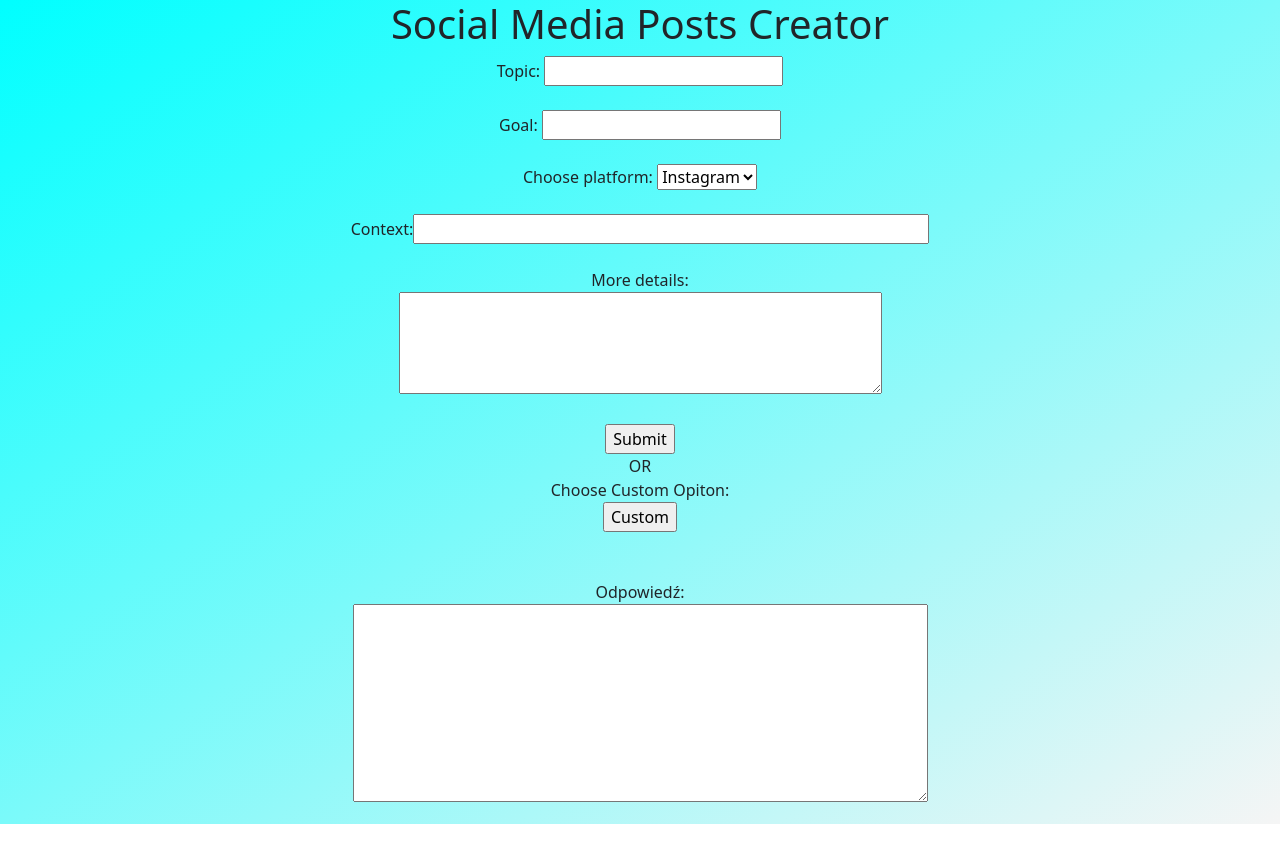
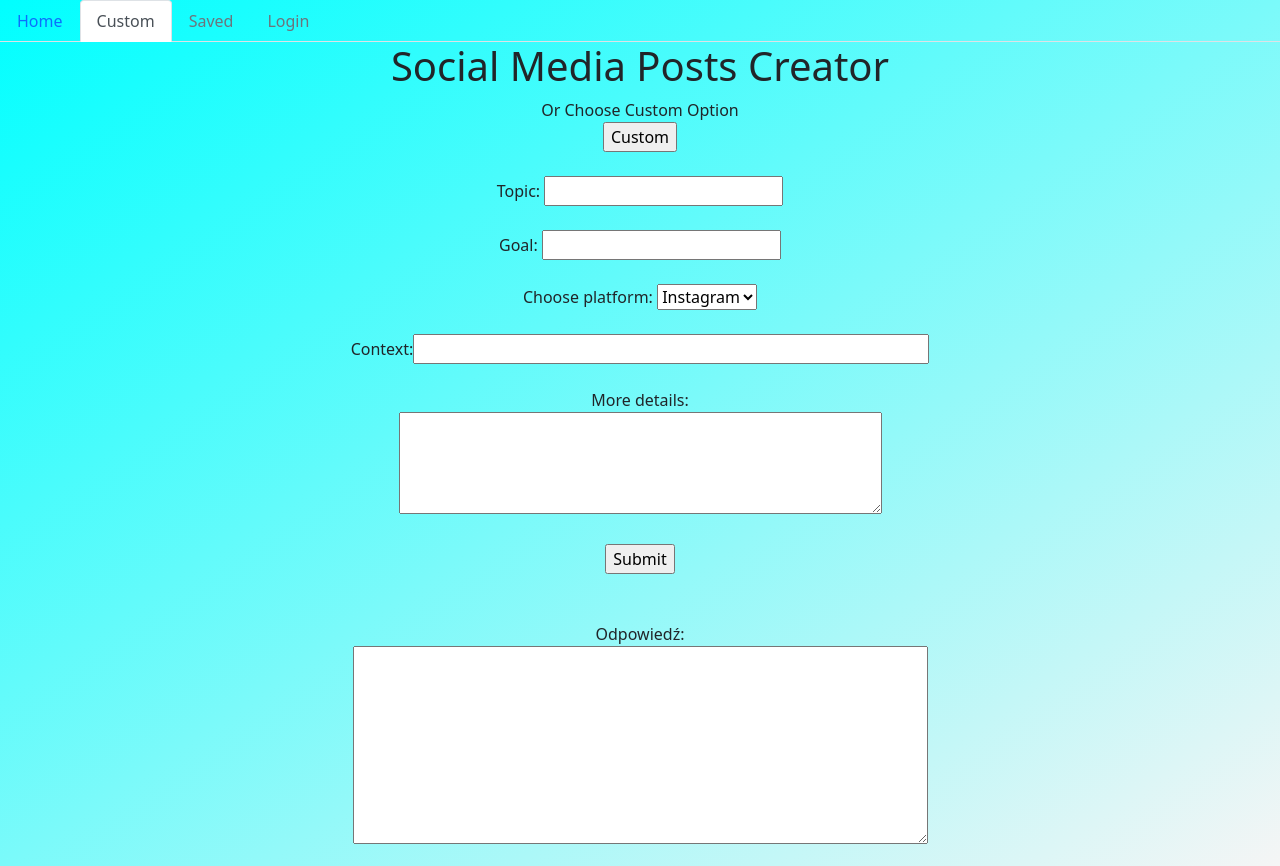
Before and after one commit to kubafoe/Social_Media_Posts_Creator, a Flask app: page / in a window 1280 px wide. Before the commit the page ends 824 px from the top, so only its background shows below. Run offline with Flask 3, Linux system fonts and the light colour scheme; parts of the project's set-up code (start-up, migrations or seed data) failed here and were passed over.

Commit message:
Navbar
Only first desing

```diff
--- /dev/null
+++ b/database.py
@@ -0,0 +1 @@
+import sqlite3
--- a/routes.py
+++ b/routes.py
@@ -1,5 +1,4 @@
 import os
-
 from flask import Flask, app, request, render_template
 from pdf import download_pdf,download_pdf_custom
 from lokal_ollama import send_bot, send_data_custom
@@ -29,7 +28,7 @@ def download_pdf_route():
 def send_bot_route():
     return send_bot()
 
-@app.route('/custom', methods=["POST"])
+@app.route('/custom', methods=["POST", "GET"])
 def custom():
     return render_template("custom.html")
 
--- a/templates/index.html
+++ b/templates/index.html
@@ -1,21 +1,83 @@
-<!-- 1.Formularz HTML z Tematem posta, Kontekstem, Określeniem stylu , grupa docelowa, cel posta, co ma zawierac (cos od siebie),  wybor platformy social media, ewentualnym dodaniem zdjęcia.
-2.Backend: Flash/Python przyjmuje formularz łączy się z lokalnym ollamma-Gemma3, resultat zostaje wysłany do frontendu.
-3.Strona zostaje przeładowana pod formularzem zostaje dodany contener z wynikiem, przycisk akceptacji oraz polem tekstowym by uwydatnic tekst.
-4.Po akceptacji post zostaje eksportowany do json/csv i przesłany do (API/Make.com) linkedin/google sheets.
- -->
+<!--
+Stówrz nawigacyjne menu z możliwością wybierania elemntu oraz , na dole możliwość zalogowania się
+Logowanie = baza danych login sqlite
+Po zalogowaniu się użytkownik bedzie mógł pobrać pdf z postami oraz wogole zapisywać dane do PDF
+Dodaj ID do dokumentów PDF jak i odpowiedzi wygenerowanych przez Chat id - niech będzie unikalne do użytkownika
+Opcjonalne Po akceptacji post zostaje eksportowany do json/csv i przesłany do (API/Make.com) linkedin/google sheets.
+-->
 
 <!DOCTYPE html>
 <html lang="en">
 <head>
+    <!-- (Optional) - Place this js code after initializing bootstrap.min.js or bootstrap.bundle.min.js -->
+    <script>
+        var triggerEl = document.querySelector("#navId a");
+        bootstrap.Tab.getInstance(triggerEl).show(); // Select tab by name
+    </script>
+
     <meta charset="UTF-8">
     <meta name="viewport" content="width=device-width, initial-scale=1.0">
     <link rel="stylesheet" href="{{ url_for('static', filename='style.css') }}">
     <link href="https://cdn.jsdelivr.net/npm/bootstrap@5.0.2/dist/css/bootstrap.min.css" rel="stylesheet" integrity="sha384-EVSTQN3/azprG1Anm3QDgpJLIm9Nao0Yz1ztcQTwFspd3yD65VohhpuuCOmLASjC" crossorigin="anonymous">
+        <!-- (Optional) - Place this js code after initializing bootstrap.min.js or bootstrap.bundle.min.js -->
+    <script>
+        var triggerEl = document.querySelector("#navId a");
+        bootstrap.Tab.getInstance(triggerEl).show(); // Select tab by name
+    </script>
+
+    <script defer src="https://cdn.jsdelivr.net/npm/bootstrap@5.0.2/dist/js/bootstrap.bundle.min.js" integrity="sha384-MrcW6ZMFYlzcLA8Nl+NtUVF0sA7MsXsP1UyJoMp4YLEuNSfAP+JcXn/tWtIaxVXM" crossorigin="anonymous"></script>
     <title>SM Posts Creator</title>
 </head>
 <body>
-    <script src="https://cdn.jsdelivr.net/npm/bootstrap@5.0.2/dist/js/bootstrap.bundle.min.js" integrity="sha384-MrcW6ZMFYlzcLA8Nl+NtUVF0sA7MsXsP1UyJoMp4YLEuNSfAP+JcXn/tWtIaxVXM" crossorigin="anonymous"></script>
+    <!-- Nav tabs -->
+<ul
+        class="nav nav-tabs"
+        id="navId"
+        role="tablist"
+    >
+        <li class="nav-item">
+            <a
+                href="{{ url_for('index') }}"
+                class="nav-link"
+                data-bs-toggle="tab"
+                aria-current="page"
+                >Home</a
+            >
+        </li>
+        </li>
+        <li class="nav-item" role="presentation">
+            <a href="{{ url_for('custom') }}" class="nav-link active" data-bs-toggle="tab" aria-current="page"
+                >Custom</a
+            >
+        </li>
+        <li class="nav-item" role="presentation">
+            <a href="#" class="nav-link disabled" data-bs-toggle="tab"
+                >Saved</a
+            >
+        </li>
+        <li class="nav-item" role="presentation" left>
+            <a href="#" class="nav-link disabled" data-bs-toggle="tab" style="text-align: right;"
+                >Login</a
+            >
+        </li>
+</ul>
+
+    <!-- Tab panes -->
+    <div class="tab-content" id="myTabContent">
+        <div class="tab-pane fade show active" id="tab1Id" role="tabpanel">
+
+        </div>
+        <div class="tab-pane fade" id="tab2Id" role="tabpanel"></div>
+        <div class="tab-pane fade" id="tab3Id" role="tabpanel"></div>
+        <div class="tab-pane fade" id="tab4Id" role="tabpanel"></div>
+        <div class="tab-pane fade" id="tab5Id" role="tabpanel"></div>
+    </div>
     <h1>Social Media Posts Creator</h1>
+    Or Choose Custom Option
+<form action="/custom" method="post">
+    <input type="submit" value="Custom">
+</form>
+<br>
 <form action="/send_bot" method="post">
     Topic: <input type="text" name="topic" id="topic" required><br><br>
     Goal: <input type="text" name="goal" id="goal"><br><br>
@@ -29,12 +91,7 @@
     Context:<input type="text" id="details" name="details" size="50px" required><br><br>
     More details: <br> <textarea id="more_information" name="more_information" rows="4" cols="50"></textarea><br><br>
     <input type="submit" value="Submit">
-    </form>
-    OR <br>
-    Choose Custom Opiton:
-    <form action="/custom" method="post">
-        <input type="submit" value="Custom">
-    </form>
+</form>
 {{ error }} {{ pdf_result }}
 <br>
 {% if respond %}
@@ -44,6 +101,14 @@
 {% endif %}
 {% if pdf_result %}
 <a href="{{ url_for('static', filename='pdf/post_SocialMedias_({today_date}).pdf') }}" download>Pobierz PDF</a>
+<form action="/save_pdf">
+    <button
+        type="submit"
+        class="btn btn-primary"
+    >
+        Zapisz
+    </button>
+</form>
 {% endif %}
 <br>
 {% if respond %}
```
Also changed, not shown: templates/custom.html (+54 -3 lines), 1 other file.
